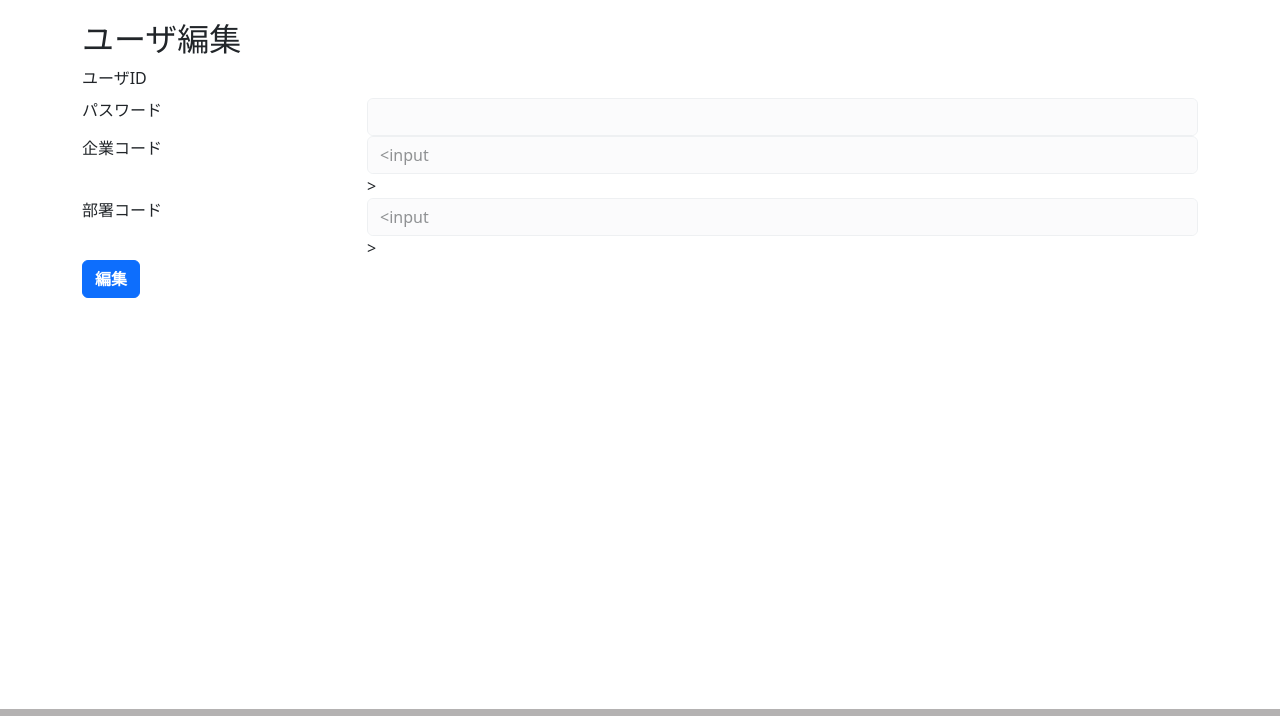
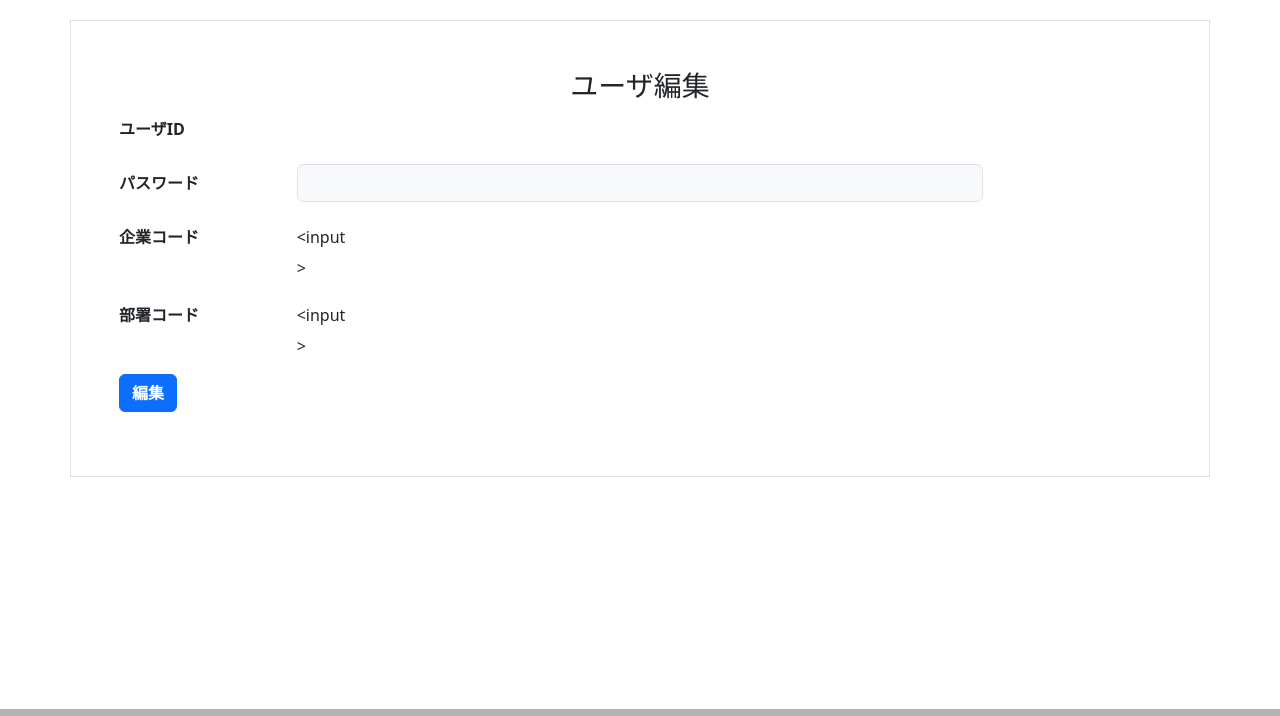
Before and after one commit to kohei-okazaki/project, a Django app: template kintai/templates/user/edit.html in a window 1280 px wide. Shown: the part 57-773 px from the top of the page. Run offline with Django 4.2, Linux system fonts and the light colour scheme; the template is opened without the code that fills it: values that come from a table or form of the project are taken from there, others are empty; some libraries are stand-ins or nearby versions.

Commit message:
ユーザ編集画面のレイアウト修正

```diff
--- a/kintai/templates/user/edit.html
+++ b/kintai/templates/user/edit.html
@@ -1,10 +1,10 @@
 {% extends "layout.html" %}
 {% block title %}ユーザ編集{% endblock %}
 {% block contents %}
-<div class="container">
+<div class="container border p-5">
   <div class="row">
     <div class="col-12">
-      <h2>ユーザ編集</h2>
+      <h3 class="text-center">ユーザ編集</h3>
     </div>
   </div>
 
@@ -12,45 +12,34 @@
     <div class="col-12">
       <form action="{% url 'user_edit' %}" method="post">
         {% csrf_token %}
-        <div class="row">
-          <div class="col-3">
-            <label for="seqUserId" class="form-label">ユーザID</label>
-          </div>
-          <div class="col-9">{{ request.session.seq_user_id }}</div>
-        </div>
-
-        <div class="row">
-          <div class="col-3">
-            <label for="password" class="form-label">パスワード</label>
-          </div>
-          <div class="col-9">
-            <input class="form-control bg-light placeholder" type="password" name="password">
+        <div class="row mb-3">
+          <label for="seqUserId" class="col-sm-2 col-form-label bold">ユーザID</label>
+          <div class="col-sm-8">
+            <input type="text" readonly class="form-control-plaintext" value={{ request.session.seq_user_id }}>
           </div>
         </div>
-
-        <div class="row">
-          <div class="col-3">
-            <label for="companyCd" class="form-label">企業コード</label>
-          </div>
-          <div class="col-9">
-            <input class="form-control bg-light placeholder" type="text" name="company_cd" value={{ form.company_cd }}>
+        <div class="row mb-3">
+          <label for="password" class="col-sm-2 col-form-label bold">パスワード</label>
+          <div class="col-sm-8">
+            <input class="form-control bg-light" type="password" name="password">
           </div>
         </div>
-
-        <div class="row">
-          <div class="col-3">
-            <label for="divisionCd" class="form-label">部署コード</label>
-          </div>
-          <div class="col-9">
-            <input class="form-control bg-light placeholder" type="text" name="division_cd" value={{ form.division_cd }}>
+        <div class="row mb-3">
+          <label for="company_cd" class="col-sm-2 col-form-label bold">企業コード</label>
+          <div class="col-sm-8">
+            <input type="text" readonly class="form-control-plaintext" value={{ form.company_cd }}>
           </div>
         </div>
-
-        <div class="row">
-          <div class="col-3">
+        <div class="row mb-3">
+          <label for="division_cd" class="col-sm-2 col-form-label bold">部署コード</label>
+          <div class="col-sm-8">
+            <input type="text" readonly class="form-control-plaintext" value={{ form.division_cd }}>
+          </div>
+        </div>
+        <div class="row mb-3">
+          <div class="col-sm-10">
             <input type="submit" class="btn btn-primary bold" value="編集"></input>
           </div>
-          <div class="col-9"></div>
         </div>
 
       </form>
```
